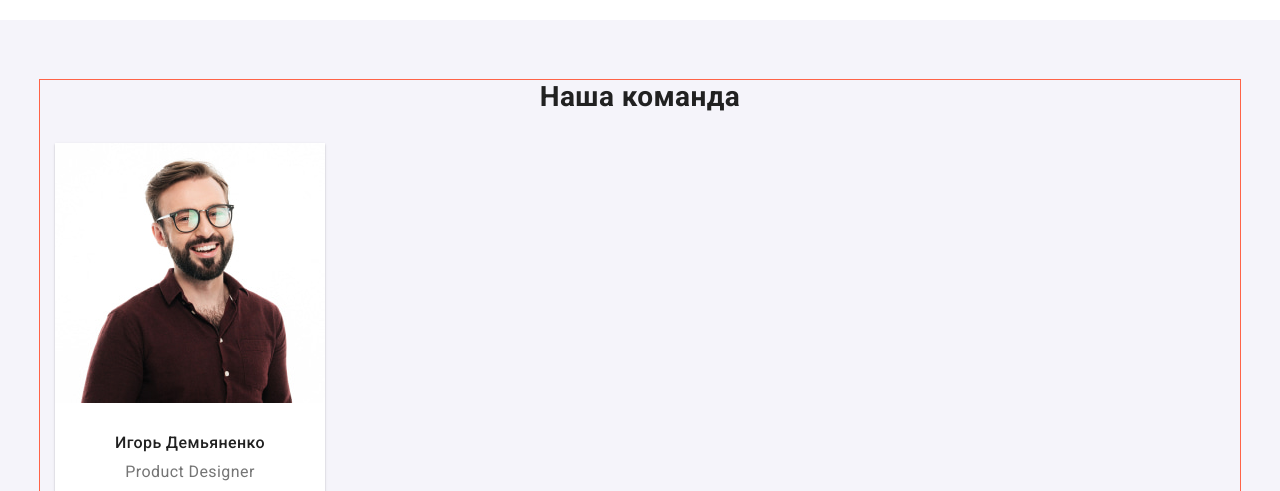
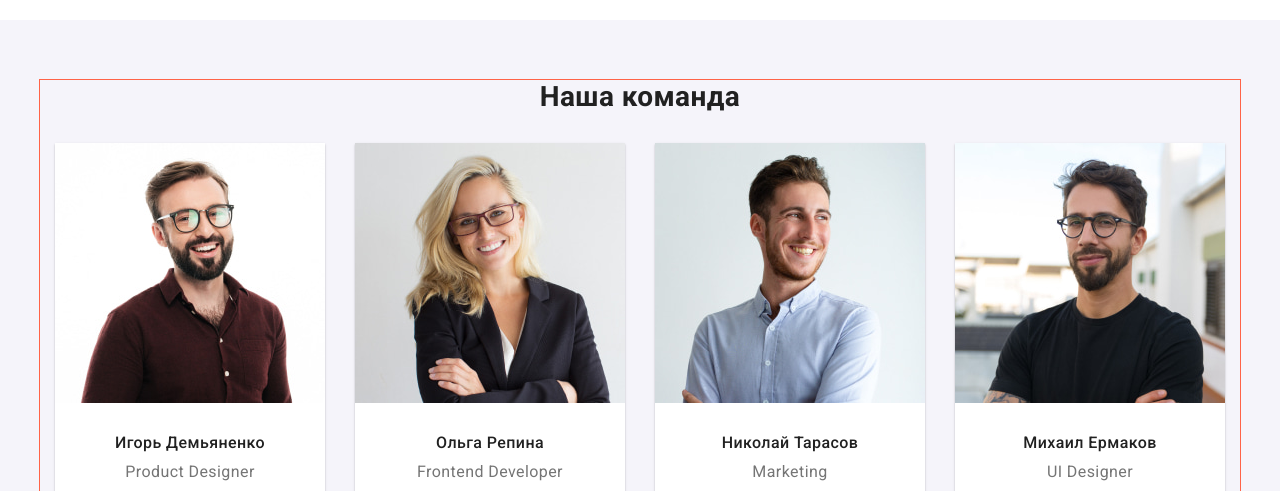
Before and after one commit to MEvgeniy21/goit-markup-hw-08, a plain HTML site: page index.html in a window 1280 px wide. Shown: the part 2190-2681 px from the top of the page. Drawn offline with nearby package versions, Linux system fonts and the light colour scheme.

Commit message:
сделанный team-t

```diff
--- a/sass/components/list/_card-list.scss
+++ b/sass/components/list/_card-list.scss
@@ -2,6 +2,11 @@
   @include list();
   //   display: flex;
   //   margin-left: -30px;
+  @include min-media($tablet) {
+    display: flex;
+    flex-wrap: wrap;
+    margin: -15px;
+  }
 }
 
 .card-list__item {
@@ -12,17 +17,15 @@
   border-radius: 0px 0px 4px 4px;
   background-color: $primary-color;
 
-  &:not(:last-child) {
-    margin-bottom: 30px;
+  @include max-media($tablet) {
+    &:not(:last-child) {
+      margin-bottom: 30px;
+    }
   }
-
-  // @include max-media($tablet) {
-  //   margin-left: auto;
-  //   margin-right: auto;
-  // }
 
   @include min-media($tablet) {
     max-width: 354px;
+    margin: 15px;
   }
 
   @include min-media($desktop) {
```
Also changed, not shown: css/main.css, css/main.min.css, 2 other files.
